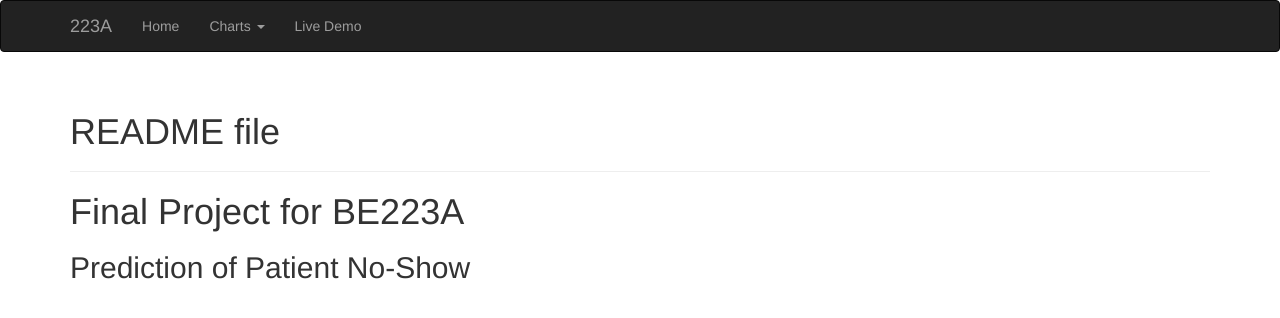
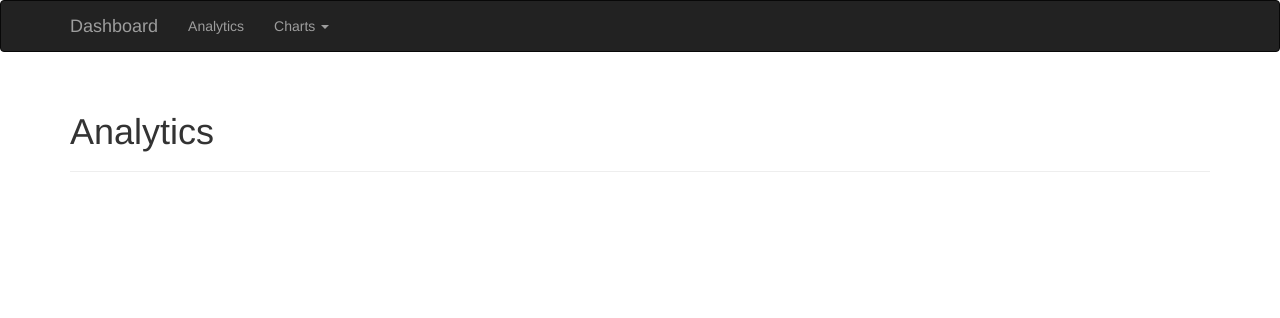
Before and after one commit to dslee140/BE223A, a Flask app: page /home in a window 1280 px wide. Shown: the top 318 px of the page. Run offline with Flask 3, Linux system fonts and the light colour scheme; parts of the project's set-up code (start-up, migrations or seed data) failed here and were passed over; some libraries are stand-ins or nearby versions.

Commit message:
Readjust the navbar and add analytics

```diff
--- a/web_development/main.py
+++ b/web_development/main.py
@@ -8,6 +8,7 @@ from flask_wtf import FlaskForm
 from wtforms import StringField, SubmitField, IntegerField, SelectField
 from wtforms.fields.html5 import DateField
 from wtforms.validators import DataRequired
+import markdown
 # Demo form
 import numpy as np
 import xgboost as xgb
@@ -31,7 +32,7 @@ class NameForm(FlaskForm):
 
 
 content = ""
-with open("readme.md", "r") as f:
+with open("12.6 Algorithm Refinement.md", "r") as f:
      content = f.read()
 
 
@@ -40,6 +41,7 @@ app.config['SECRET_KEY'] = 'iridescent'
 bootstrap = Bootstrap(app)
 Misaka(app) # To use markdown in the template
 
+"""
 @app.route('/', methods=['GET', 'POST'])
 def index():
     name = None
@@ -48,7 +50,7 @@ def index():
         name = form.name.data
         form.name.data = ''
     return render_template('index.html', form=form, name=name)
-
+"""
 
 @app.route('/user/<name>')
 def user(name):
@@ -57,7 +59,9 @@ def user(name):
 
 @app.route('/home')
 def home():
-    return render_template('home.html',text=content)
+    contents = content
+    contents = Markup(markdown.markdown(contents))
+    return render_template('home.html',content = contents)
 
 @app.route('/BarCharts')
 def bar_chart():
@@ -155,7 +159,7 @@ def preprocess_user_data(age, gender, modality, orgcode, day, hour):
     return X_array
 
 # Live demo route
-@app.route('/livedemo', methods=['GET', 'POST'])
+@app.route('/', methods=['GET', 'POST'])
 def livedemo():
     form = DemoForm()
     prob = None
--- a/web_development/templates/base.html
+++ b/web_development/templates/base.html
@@ -15,12 +15,11 @@
             <button type="button" class="navbar-toggle" data-toggle="collapse" data-target=".navbar-collapse">
                 <span class="sr-only">Toggle navigation</span>
                 <span class="icon-bar"></span>
-                <span class="icon-bar"></span>
-            </button> <a class="navbar-brand" href="/">223A</a>
+            </button> <a class="navbar-brand" href="/">Dashboard</a>
         </div>
         <div class="navbar-collapse collapse">
             <ul class="nav navbar-nav">
-                <li><a href="/home">Home</a></li>
+                <li><a href="/home">Analytics</a></li>
                 <li class="dropdown">
                     <a class="dropdown-toggle" data-toggle="dropdown" href="#">Charts
                     <span class="caret"></span></a>
@@ -30,8 +29,6 @@
                       <li><a href="/LineCharts">Line Charts</a></li>
                     </ul>
                 </li>
-
-                <li><a href="/livedemo">Live Demo</a></li>
             </ul>
         </div>
     </div>
--- a/web_development/templates/home.html
+++ b/web_development/templates/home.html
@@ -2,9 +2,9 @@
 
 {% block page_content %}
 <div class="page-header">
-    <h1>README file</h1>
+    <h1>Analytics</h1>
 </div>
 <div class="body">
-    {{text|markdown}}
+    {{ content }}
 </div>
 {% endblock %}
```
